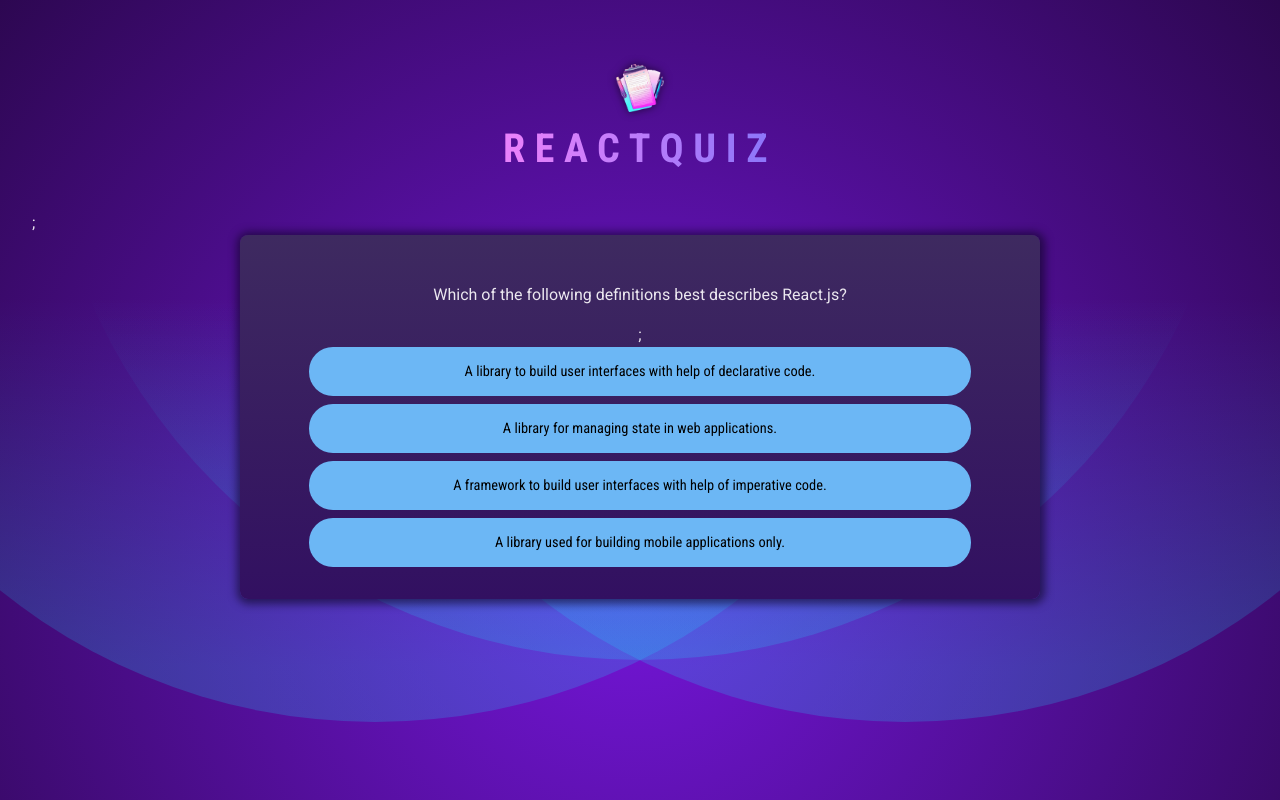
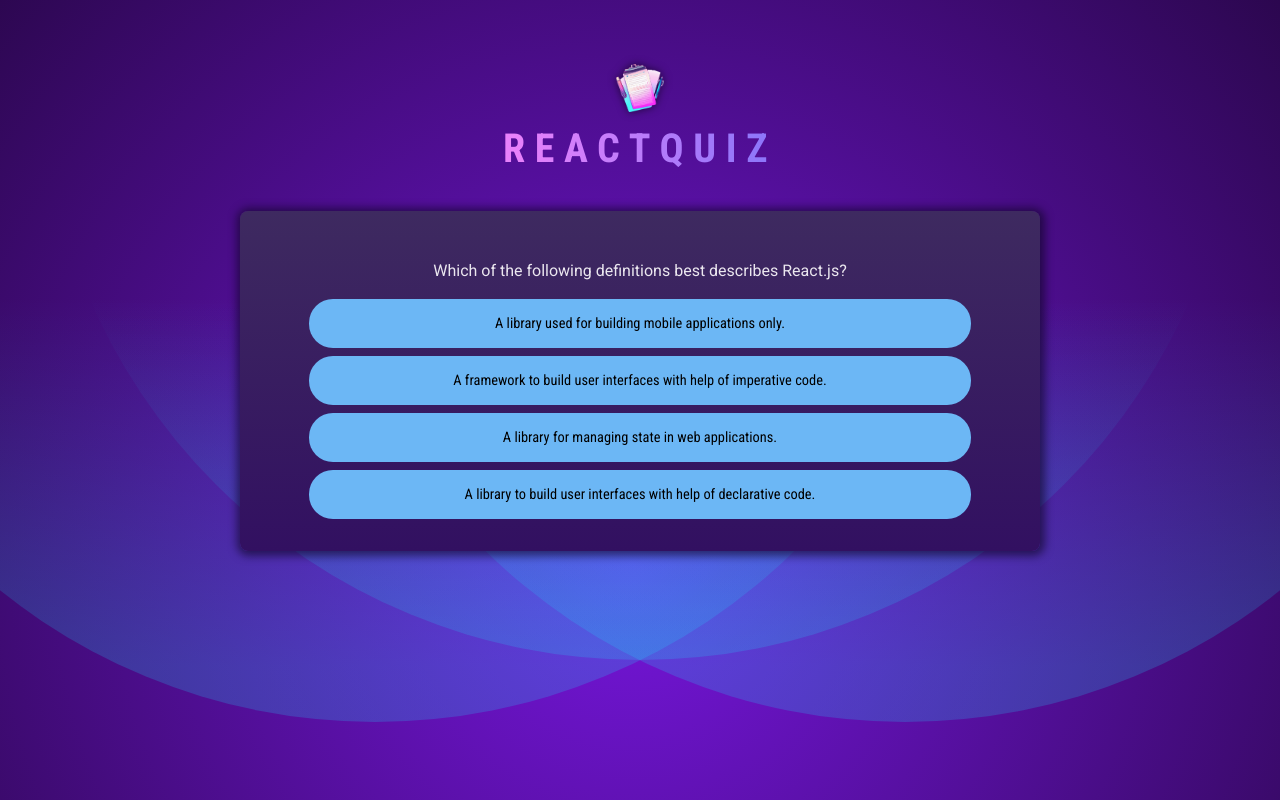
Before and after one commit to mcputra/quiz-app, a React (Vite) app: page / in a window 1280 px wide. Built offline with nearby package versions, Linux system fonts and the light colour scheme.

Commit message:
add quiz randomizer and completion logic

```diff
--- a/src/App.jsx
+++ b/src/App.jsx
@@ -4,7 +4,7 @@
 function App() {
   return (
     <>
-      <Header />;
+      <Header />
       <main>
         <Quiz />
       </main>
--- a/src/components/Quiz.jsx
+++ b/src/components/Quiz.jsx
@@ -1,11 +1,13 @@
 import { useState } from "react";
 
+import quizCompleteImg from "../assets/quiz-complete.png";
 import QUESTIONS from "../questions.js";
 
 export default function Quiz() {
   const [userAnswers, setUserAnswers] = useState([]);
 
   const activeQuestionIndex = userAnswers.length;
+  const quizIsComplete = activeQuestionIndex === QUESTIONS.length;
 
   function handleSelectAnswer(selectedAnswer) {
     setUserAnswers((prevUserAnswers) => {
@@ -13,12 +15,24 @@
     });
   }
 
+  if (quizIsComplete) {
+    return (
+      <div id="summary">
+        <img src={quizCompleteImg} alt="Trophy icon" />
+        <h2>Quiz Completed!</h2>
+      </div>
+    );
+  }
+
+  const shuffledAnswers = [...QUESTIONS[activeQuestionIndex].answers];
+  shuffledAnswers.sort(() => Math.random() - 0.5);
+
   return (
     <div id="quiz">
       <div id="question">
-        <p>{QUESTIONS[activeQuestionIndex].text}</p>;
+        <p>{QUESTIONS[activeQuestionIndex].text}</p>
         <ul id="answers">
-          {QUESTIONS[activeQuestionIndex].answers.map((answer) => (
+          {shuffledAnswers.map((answer) => (
             <li key={answer} className="answer">
               <button onClick={() => handleSelectAnswer(answer)}>
                 {answer}
```
